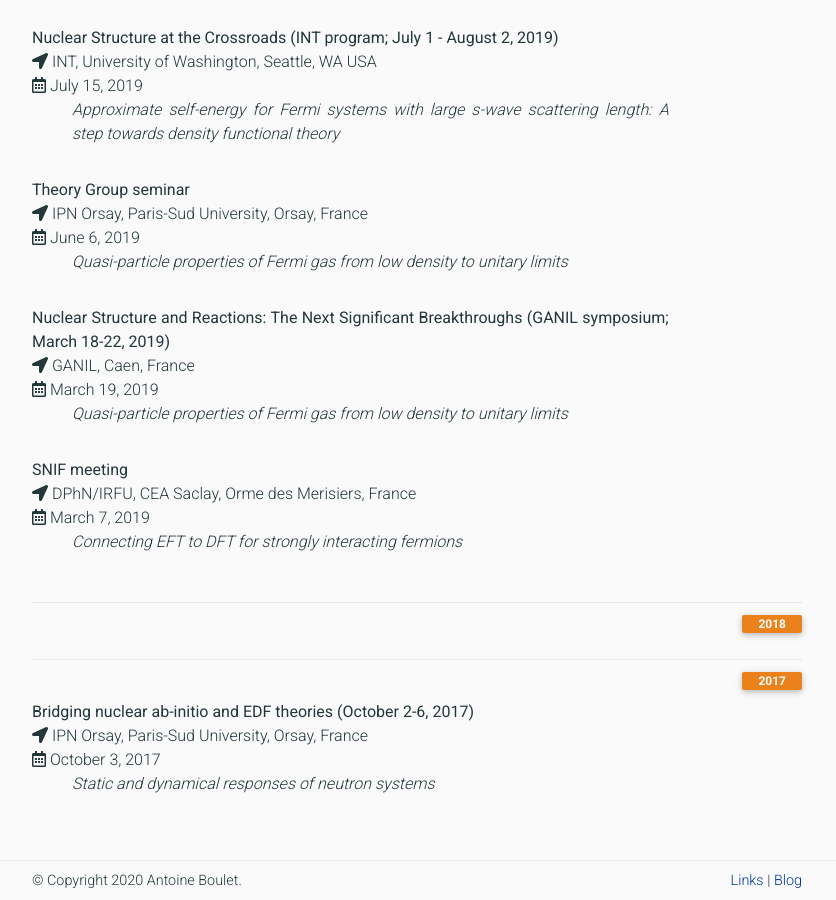
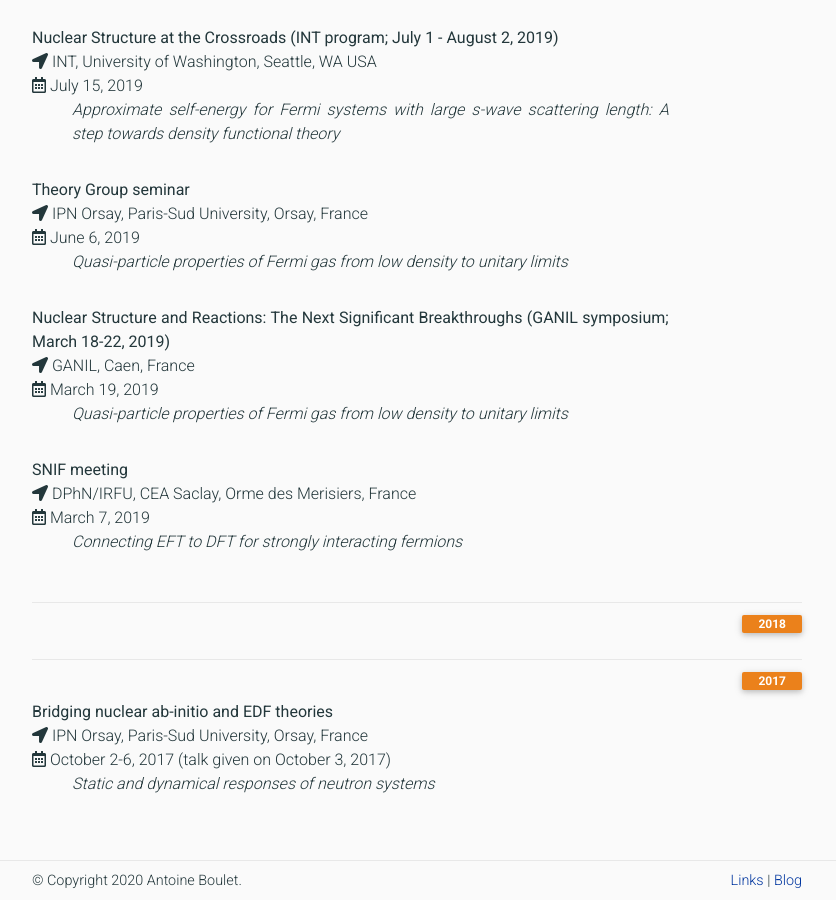
Before and after one commit to AntoineBoulet/antoineboulet.github.io, a Jekyll site: the page built from _pages/talks.md, in a window 1280 px wide and 900 px high, scrolled down 830 px. Shown: the whole window, without its empty margins (223-1059 px from the left). Built offline with Jekyll 4.4.1, drawn with Linux system fonts in a browser that asks for light colours; nearby versions of some CDN libraries; a style sheet for code colours, icons or effects is not loaded.

Commit message:
Update 2017.yml

```diff
--- a/_data/talks/2017.yml
+++ b/_data/talks/2017.yml
@@ -1,8 +1,8 @@
 ---
-- event: "Bridging nuclear ab-initio and EDF theories (October 2-6, 2017)"
+- event: "Bridging nuclear ab-initio and EDF theories"
   tag: workshop
   title: "Static and dynamical responses of neutron systems"
   year: 2017
   place: IPN Orsay, Paris-Sud University, Orsay, France
-  date: October 3, 2017
+  date: October 2-6, 2017 (talk given on October 3, 2017)
 ---
```
